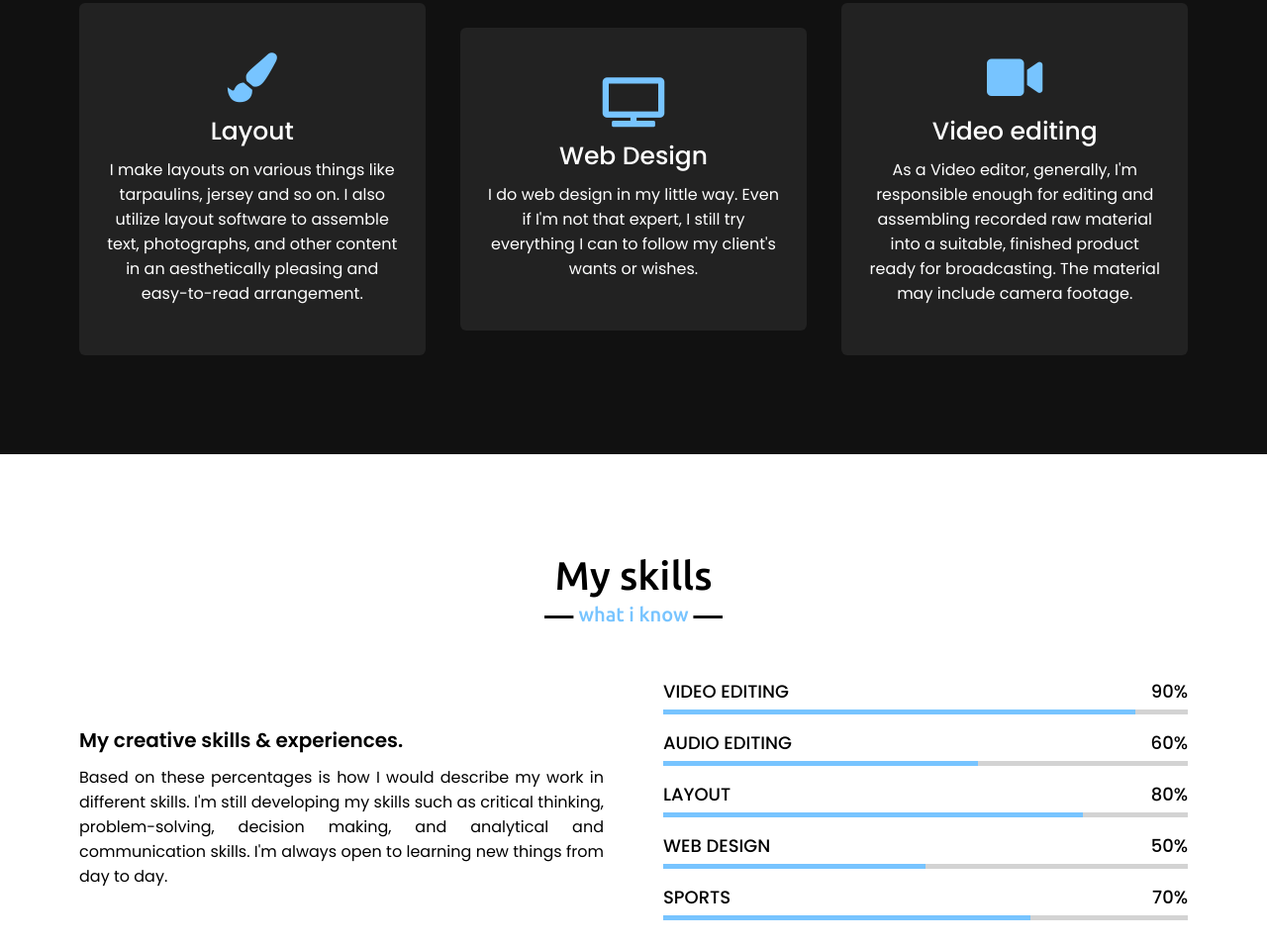
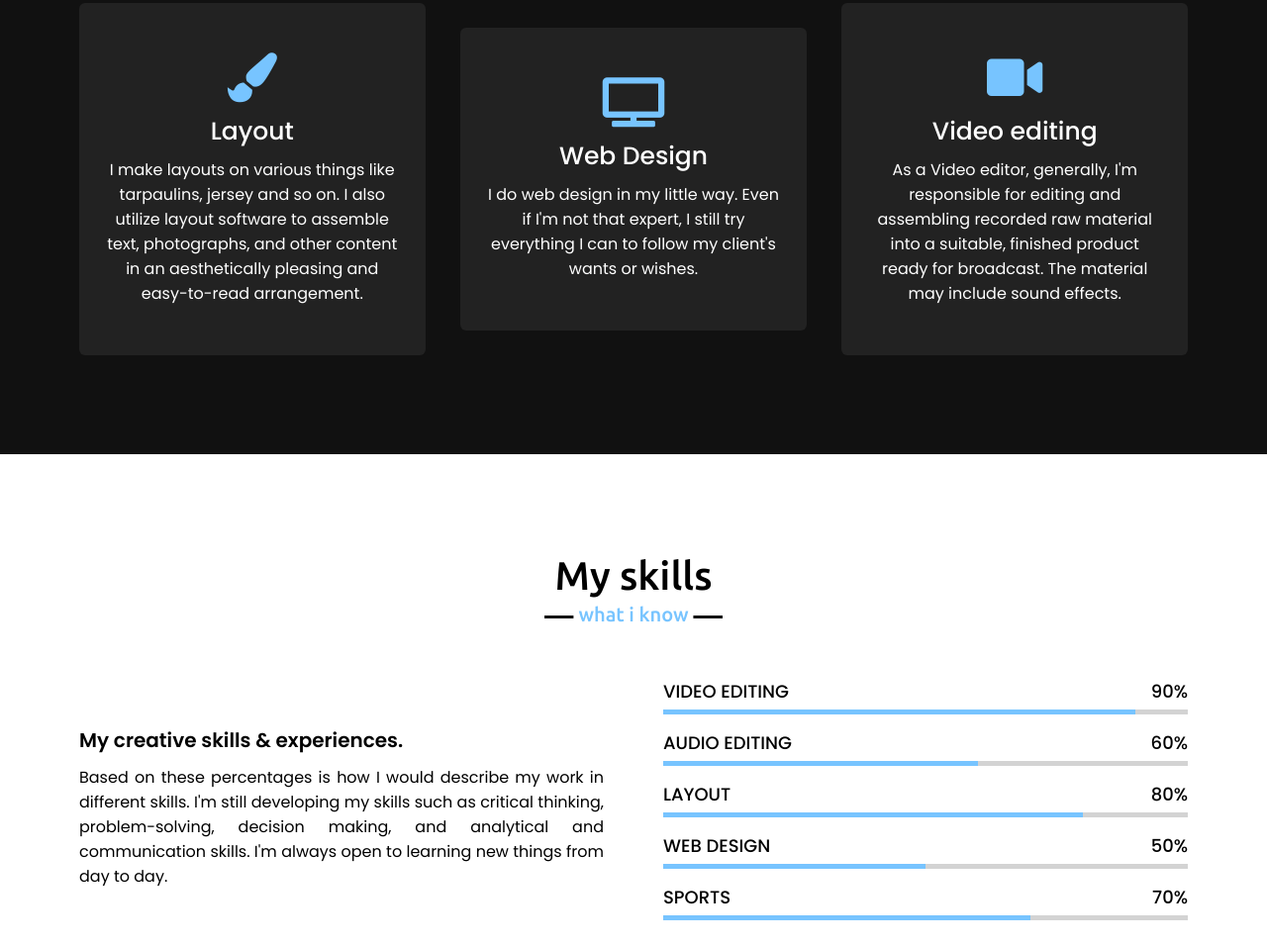
Before and after one commit to espinosarainier/.com, a plain HTML site: page index.html in a window 1280 px wide. Shown: the part 2172-3128 px from the top of the page at 99% size. Drawn offline with nearby package versions, Linux system fonts and the light colour scheme.

Commit message:
Update index.html

```diff
--- a/index.html
+++ b/index.html
@@ -92,7 +92,7 @@
                     <div class="box">
                         <i class="fas fa-video"></i>
                         <div class="text">Video editing</div>
-                        <p>As a Video editor, generally, I'm responsible enough for editing and assembling recorded raw material into a suitable, finished product ready for broadcasting. The material may include camera footage.</p>
+                        <p>As a Video editor, generally, I'm responsible for editing and assembling recorded raw material into a suitable, finished product ready for broadcast. The material may include sound effects.</p>
                     </div>
                 </div>
                </div>
```
